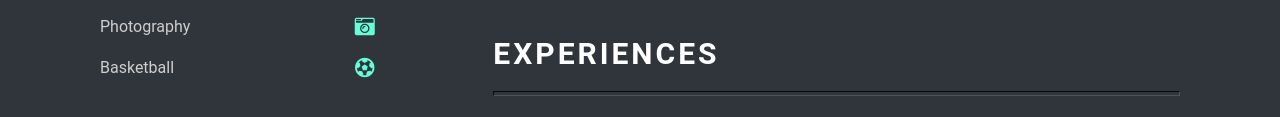
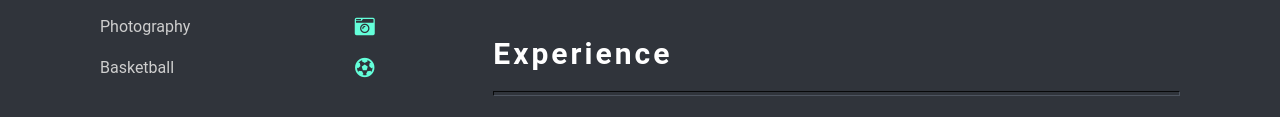
Before and after one commit to jovanieD/jovanieD.github.io, a plain HTML site: page index.html in a window 1280 px wide. Shown: the part 1522-1639 px from the top of the page. Drawn offline with Linux system fonts and the light colour scheme; a web font is replaced by a local one.

Commit message:
Update index.html

```diff
--- a/index.html
+++ b/index.html
@@ -10,7 +10,7 @@
     <meta name="viewport" content="width=device-width, initial-scale=1.0">
     <link rel="stylesheet" href="https://pro.fontawesome.com/releases/v5.10.0/css/all.css" integrity="sha384-AYmEC3Yw5cVb3ZcuHtOA93w35dYTsvhLPVnYs9eStHfGJvOvKxVfELGroGkvsg+p" crossorigin="anonymous" />
     <link rel="stylesheet" href="/style.css">
-    <title>Portfolio</title>
+    <title>Resume</title>
 </head>
 
 <body>
@@ -176,7 +176,7 @@
                             </div>
             </div>
             <div class="experiences">
-                <h3>EXPERIENCES</h3>
+                <h3>Experience</h3>
                 <hr>
                 <div class="experience">
                     <h5>Passerelles Numeriques Scholar at PN, Cebu</h5>
```
